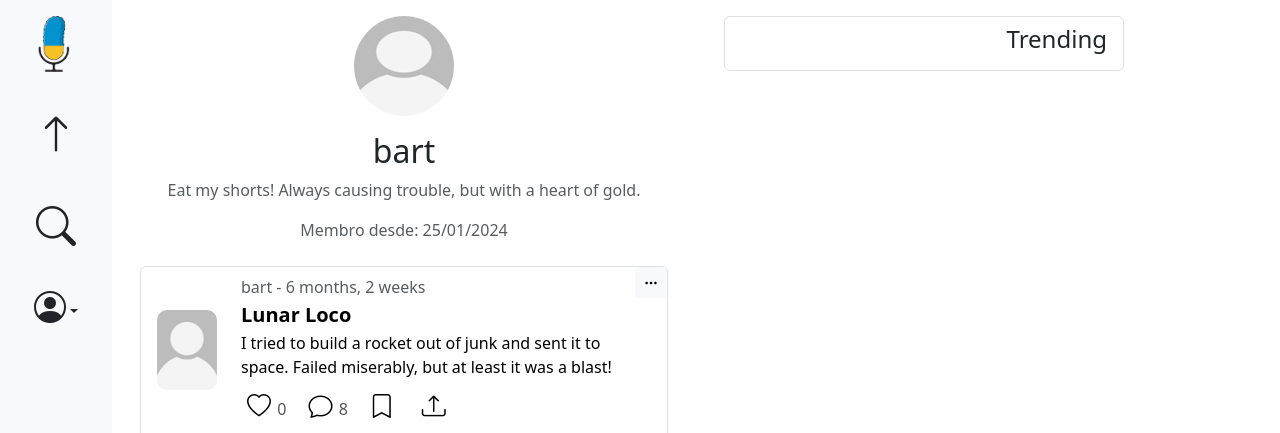
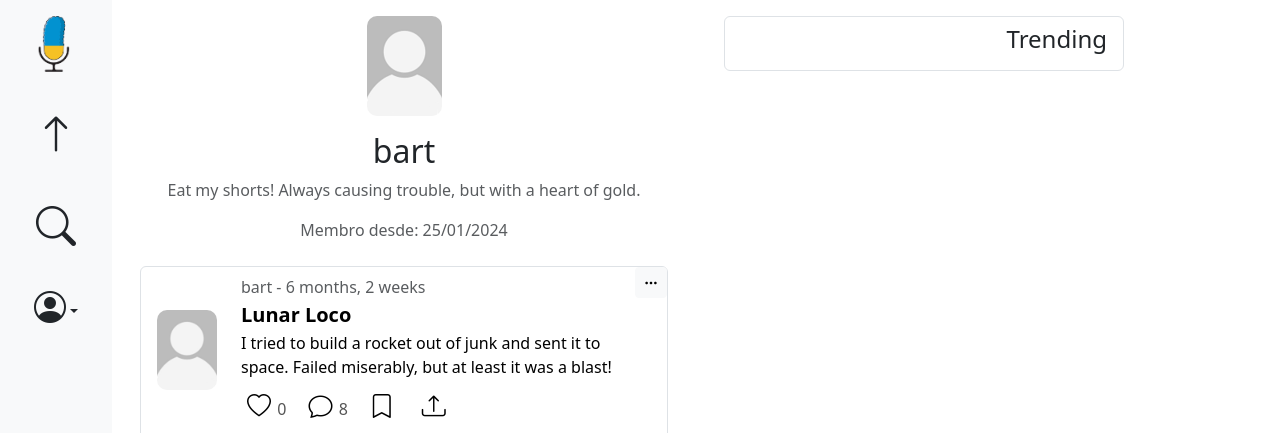
Before and after one commit to devtraldi/talkspot, a Django app: page /app/user/bart/ in a window 1280 px wide. Shown: the top 433 px of the page. Run offline with Django 5.2, Linux system fonts and the light colour scheme; a user stored in the database is signed in; data comes from the database, SQL or seed files in the repository; data that the repository does not hold is empty.

Commit message:
trending 14 days + foto do perfil user_posts no padrao

```diff
--- a/TalkSpot/app/templates/app/user_posts.html
+++ b/TalkSpot/app/templates/app/user_posts.html
@@ -7,9 +7,9 @@
 <div class="user-header text-center mb-4">
     <div class="user-photo mb-3">
         {% if user_profile.profile_picture %}
-        <img src="{{ user_profile.profile_picture.url }}" class="rounded-circle" width="100" height="100">
+        <img src="{{ user_profile.profile_picture.url }}" class="" width="75" height="100" style="border-radius: 10px;">
         {% else %}
-        <img src="{% static 'app/images/padrao.jpg' %}" class="rounded-circle" width="100" height="100">
+        <img src="{% static 'app/images/padrao.jpg' %}" class="" width="75" height="100" style="border-radius: 10px;">
         {% endif %}
     </div>
     <h2>{{ user_profile.username }}</h2>
--- a/TalkSpot/app/views.py
+++ b/TalkSpot/app/views.py
@@ -303,7 +303,7 @@ def user_posts(request, username):
                   {'user_profile': user_profile, 'posts': posts, 'trending_posts': trending_posts})
 
 
-def get_trending_posts(limit=5, days=7):
+def get_trending_posts(limit=5, days=14):
     """Retorna os posts mais curtidos dos últimos 'days' dias, limitados a 'limit' resultados."""
     since_date = timezone.now() - timezone.timedelta(days=days)
     return Post.objects.filter(
```
Also changed, not shown: TalkSpot/app/templates/app/base.html (line endings or trailing spaces).
